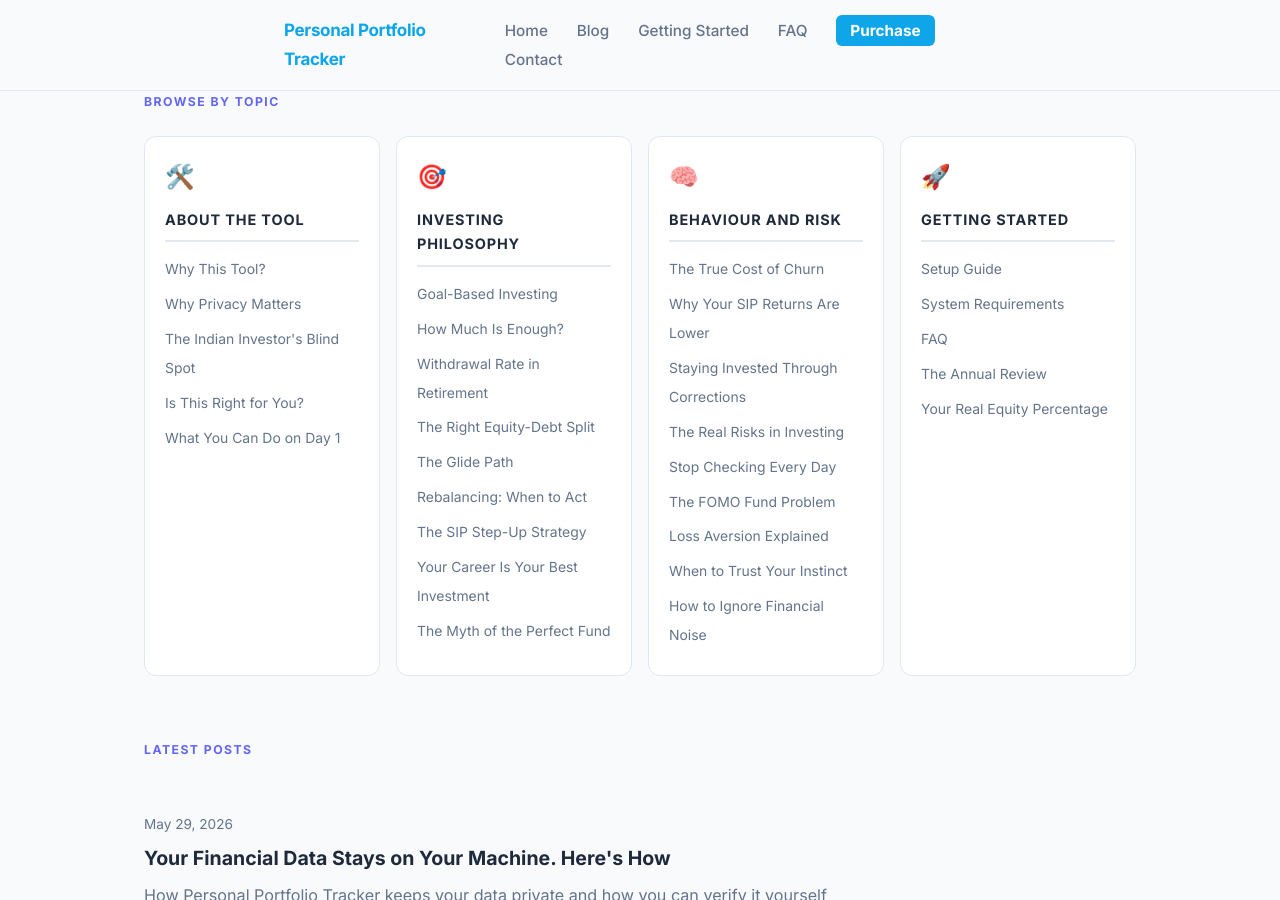
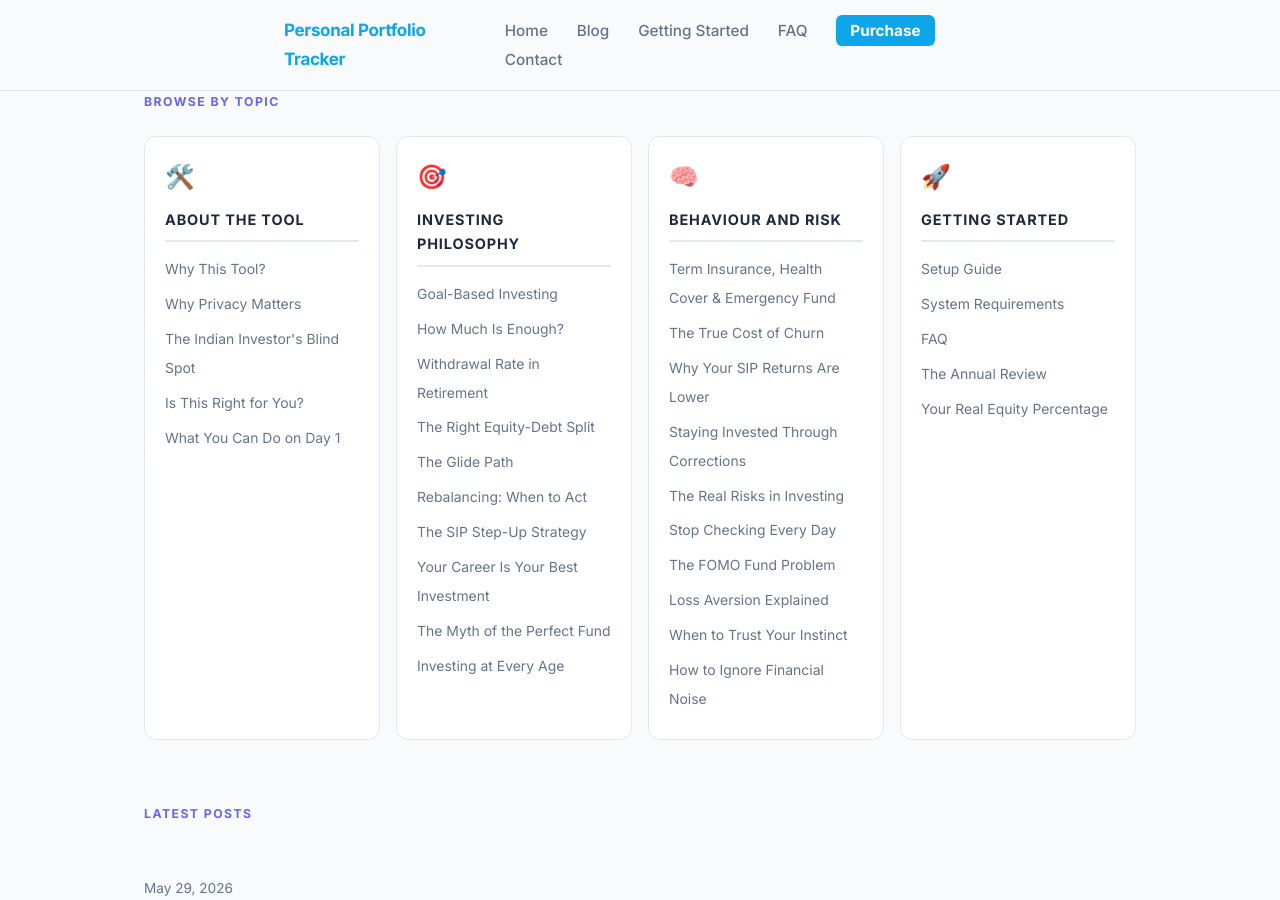
Before and after one commit to srikrishna2024/portfolio-tracker-blog, a Jekyll site: the page built from index.html, in a window 1280 px wide and 900 px high, scrolled down 2964 px. Built offline with Jekyll 4.4.1, drawn with Linux system fonts in a browser that asks for light colours.

Commit message:
add new posts to home page topic cards

```diff
--- a/index.html
+++ b/index.html
@@ -192,6 +192,7 @@
         <li><a href="{{ '/sip-step-up/' | relative_url }}">The SIP Step-Up Strategy</a></li>
         <li><a href="{{ '/career-is-your-best-investment/' | relative_url }}">Your Career Is Your Best Investment</a></li>
         <li><a href="{{ '/myth-of-perfect-fund/' | relative_url }}">The Myth of the Perfect Fund</a></li>
+        <li><a href="{{ '/investing-by-age/' | relative_url }}">Investing at Every Age</a></li>
       </ul>
     </div>
 
@@ -199,6 +200,7 @@
       <div class="topic-icon">🧠</div>
       <h3>Behaviour and Risk</h3>
       <ul>
+        <li><a href="{{ '/protection-before-investing/' | relative_url }}">Term Insurance, Health Cover &amp; Emergency Fund</a></li>
         <li><a href="{{ '/cost-of-churn/' | relative_url }}">The True Cost of Churn</a></li>
         <li><a href="{{ '/sip-returns-gap/' | relative_url }}">Why Your SIP Returns Are Lower</a></li>
         <li><a href="{{ '/staying-invested/' | relative_url }}">Staying Invested Through Corrections</a></li>
```
